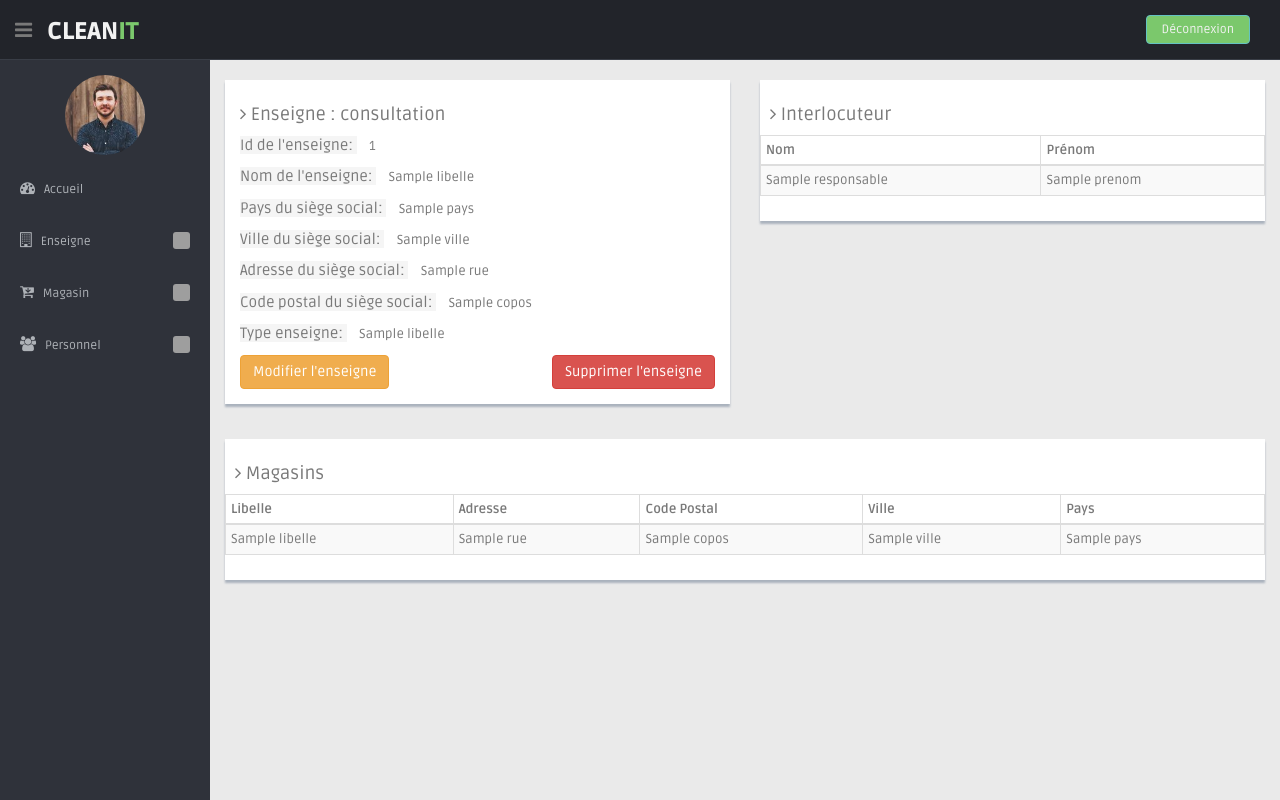
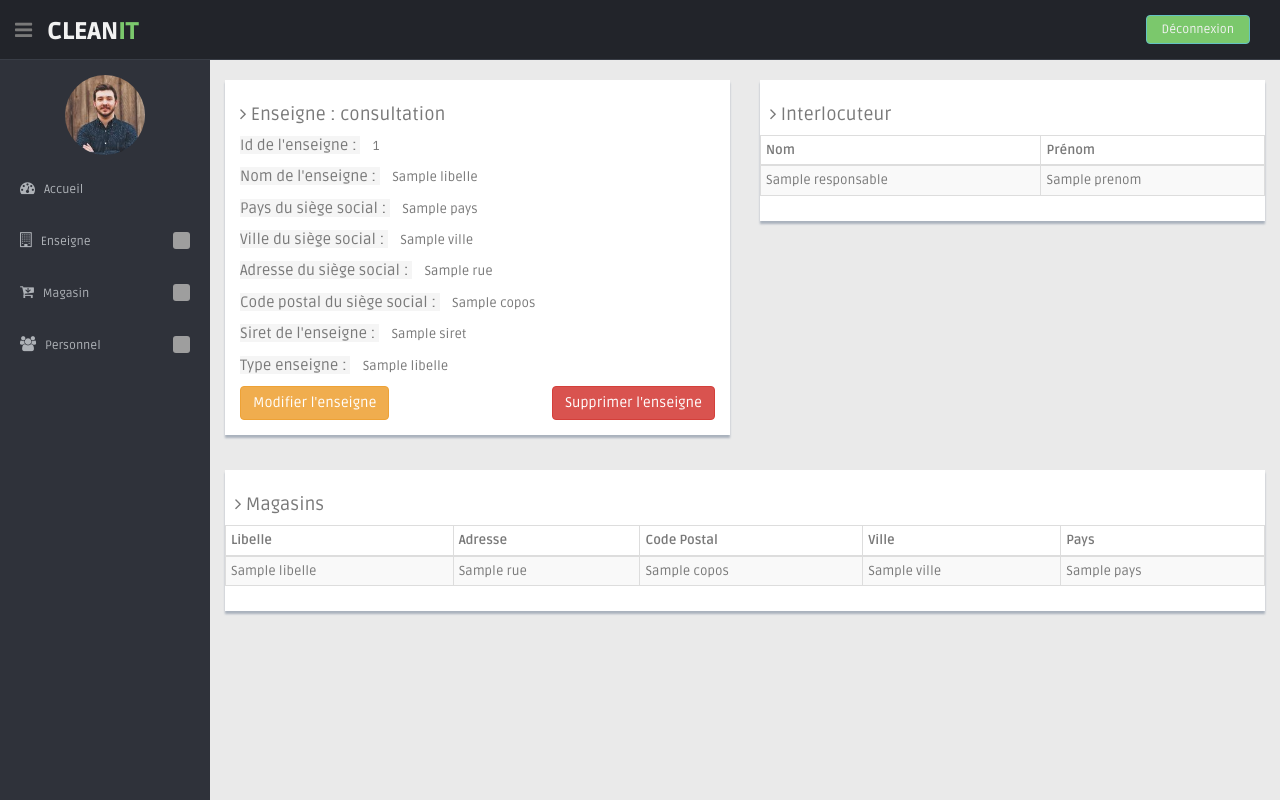
Before and after one commit to Rgarbaciak/NRT_CleanIT, a Symfony app: template templates/enseigne/consulter.html.twig in a window 1280 px wide. Run offline with Twig, Linux system fonts and the light colour scheme; the template is opened without the code that fills it: most values are stand-ins (such as "Sample title", 1, 10 or a date in 2020); some libraries are stand-ins or nearby versions; grey boxes are pictures that could not be loaded.

Commit message:
Integration de Siret sur enseigne et magasin

```diff
--- a/src/Form/MagasinType.php
+++ b/src/Form/MagasinType.php
@@ -16,6 +16,7 @@ class MagasinType extends AbstractType
     {
         $builder
         ->add('libelle',TextType::class,[
+            'label'=>'Nom',
             'attr' =>[
                 'class'=> 'form-control',
                 'maxlength' => 50
--- a/templates/enseigne/consulter.html.twig
+++ b/templates/enseigne/consulter.html.twig
@@ -11,13 +11,14 @@
      <div class="col-lg-6 main-chart">
         <div class ="showback">
 	        <h4> <i class="fa fa-angle-right"></i> Enseigne : consultation </h4>
-                <p><span class="message-p message" style="font-size:15px">Id de l'enseigne: </span>&nbsp;&nbsp;&nbsp;  {{enseigne.id}}<p>
-                <p><span class="message-p message" style="font-size:15px">Nom de l'enseigne: </span>&nbsp;&nbsp;&nbsp;  {{enseigne.libelle}}</p>
-                <p><span class="message-p message" style="font-size:15px">Pays du siège social: </span>&nbsp;&nbsp;&nbsp; {{enseigne.pays}}</p>
-                <p><span class="message-p message" style="font-size:15px">Ville du siège social: </span>&nbsp;&nbsp;&nbsp;  {{enseigne.ville}}</p>
-                <p><span class="message-p message" style="font-size:15px">Adresse du siège social: </span>&nbsp;&nbsp;&nbsp;  {{enseigne.rue}}</p>
-                <p><span class="message-p message" style="font-size:15px">Code postal du siège social: </span>&nbsp;&nbsp;&nbsp; {{enseigne.copos}}</p>
-                <p><span class="message-p message" style="font-size:15px">Type enseigne: </span>&nbsp;&nbsp;&nbsp; {{enseigne.typeEnseigne.libelle}}</p>
+                <p><span class="message-p message" style="font-size:15px">Id de l'enseigne : </span>&nbsp;&nbsp;&nbsp;  {{enseigne.id}}<p>
+                <p><span class="message-p message" style="font-size:15px">Nom de l'enseigne : </span>&nbsp;&nbsp;&nbsp;  {{enseigne.libelle}}</p>
+                <p><span class="message-p message" style="font-size:15px">Pays du siège social : </span>&nbsp;&nbsp;&nbsp; {{enseigne.pays}}</p>
+                <p><span class="message-p message" style="font-size:15px">Ville du siège social : </span>&nbsp;&nbsp;&nbsp;  {{enseigne.ville}}</p>
+                <p><span class="message-p message" style="font-size:15px">Adresse du siège social : </span>&nbsp;&nbsp;&nbsp;  {{enseigne.rue}}</p>
+                <p><span class="message-p message" style="font-size:15px">Code postal du siège social : </span>&nbsp;&nbsp;&nbsp; {{enseigne.copos}}</p>
+                <p><span class="message-p message" style="font-size:15px">Siret de l'enseigne : </span>&nbsp;&nbsp;&nbsp; {{enseigne.siret}}</p>
+                <p><span class="message-p message" style="font-size:15px">Type enseigne : </span>&nbsp;&nbsp;&nbsp; {{enseigne.typeEnseigne.libelle}}</p>
 
                 <th><a type="button" class ="btn btn-warning" href="{{ path('enseigneModifier', { 'id': enseigne.id }) }}">Modifier l'enseigne</a> </th>
                     <div class="pull-right"  >
--- a/templates/enseigne/lister.html.twig
+++ b/templates/enseigne/lister.html.twig
@@ -24,6 +24,7 @@
                       <th>Nom de l'enseigne</th>
                       <th>Ville du siège social</th>
                       <th class="numeric">Pays du siège social</th>
+                      <th >Siret de l'enseigne</th>
 
                     </tr>
         {% for e in pEnseigne %}
@@ -31,6 +32,7 @@
             <th><a href="{{ path('enseigneConsulter', { 'id': e.id }) }}">{{ e.libelle }}</a> </th>
             <th>{{ e.ville }} </th>
             <th>{{ e.pays }} </th>
+            <th>{{ e.siret }} </th>
         {% endfor %}
         {% else %}
          <tr>
--- a/templates/magasin/lister.html.twig
+++ b/templates/magasin/lister.html.twig
@@ -41,6 +41,7 @@
               <td>{{ e.rue }}</td>
              <td>{{ e.copos }}</td>
 
+
         {% endfor %}
         {% else %}
         <tr>
```
Also changed, not shown: src/Form/EnseigneModifierType.php (+16 -2 lines), src/Form/EnseigneType.php (+7 -0 lines), templates/magasin/consulter.html.twig (+4 -3 lines).
